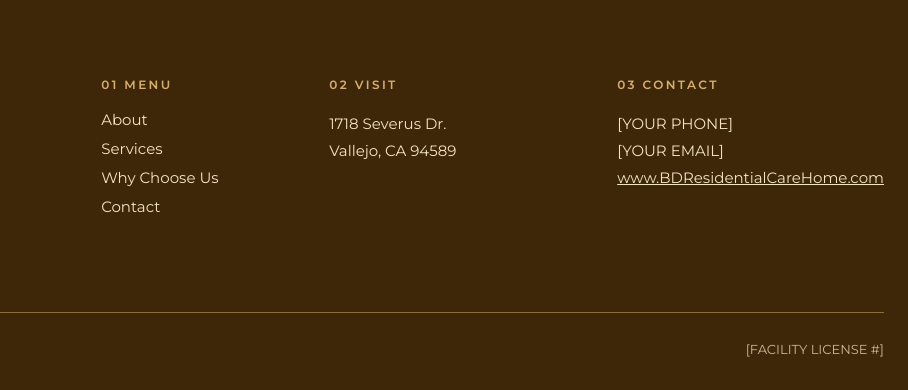
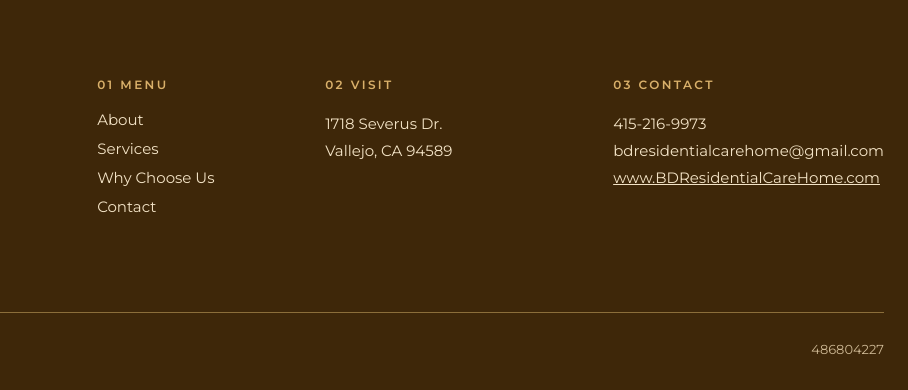
Before and after one commit to kimpeaches/bd_carehome, a plain HTML site: page index.html in a window 1280 px wide. Shown: the part 6952-7342 px from the top of the page, 372-1280 px from the left. Drawn offline with nearby package versions, Linux system fonts and the light colour scheme.

Commit message:
information added

```diff
--- a/index.html
+++ b/index.html
@@ -276,12 +276,12 @@
 </div>
 <div style="flex: 0 1 260px">
 <p style="margin: 0 0 18px; font-size: 12px; font-weight: 600; letter-spacing: 0.2em; text-transform: uppercase; color: #D9B06A">03 Contact</p>
-<p style="margin: 0; font-size: 15px; line-height: 1.8">[YOUR PHONE]<br>[YOUR EMAIL]<br><a href="https://www.BDResidentialCareHome.com" style="color: #F3E3C6">www.BDResidentialCareHome.com</a></p>
+<p style="margin: 0; font-size: 15px; line-height: 1.8">415-216-9973<br>bdresidentialcarehome@gmail.com<br><a href="https://www.BDResidentialCareHome.com" style="color: #F3E3C6">www.BDResidentialCareHome.com</a></p>
 </div>
 </div>
 <div style="display: flex; flex-wrap: wrap; justify-content: space-between; gap: 12px; padding-top: 28px; font-size: 13px; color: #CDB894">
 <span>© <span id="year">2026</span> BD Residential Care Home. All rights reserved.</span>
-<span>[FACILITY LICENSE #]</span>
+<span>486804227</span>
 </div>
 </div>
 </footer>
```
